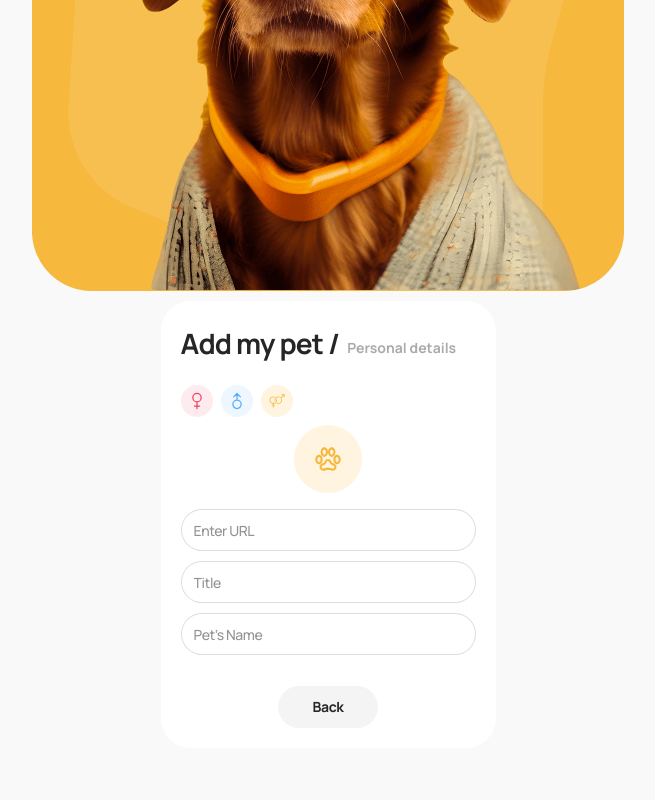
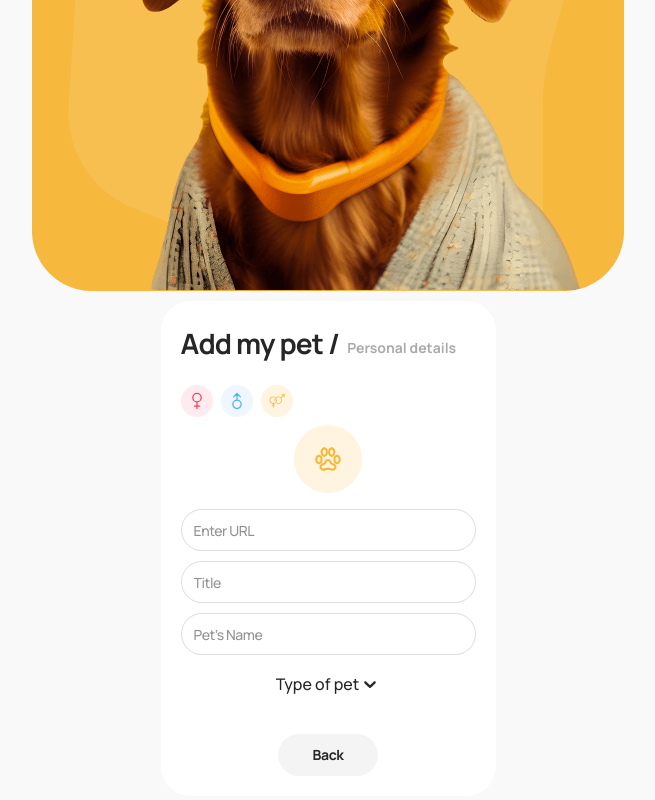
Before and after one commit to AlexandraKhalimon/pet-love-app, a Next.js app: page /add-pet in a window 1280 px wide. Shown: the part 477-1277 px from the top of the page, without its empty margins (312-967 px from the left). Before the commit the page ends 1245 px from the top, so only its background shows below. Built offline with nearby package versions, Linux system fonts and the light colour scheme.

Commit message:
feat(add-pet-form): implement custom species select with react-select

```diff
--- a/components/AddPetForm/AddPetForm.tsx
+++ b/components/AddPetForm/AddPetForm.tsx
@@ -1,8 +1,9 @@
 "use client";
 
 import css from "./AddPetForm.module.css";
-import { useForm } from "react-hook-form";
+import { useForm, Controller } from "react-hook-form";
 import { Sex, Species } from "@/types/notice";
+import Select from "react-select";
 
 interface AddPetFormValues {
   sex: Sex;
@@ -10,11 +11,35 @@ interface AddPetFormValues {
   title: string;
   name: string;
   birthday: string;
-  species: Species;
+  species: { value: Species; label: string };
 }
 
+const species: Species[] = [
+  "dog",
+  "cat",
+  "monkey",
+  "bird",
+  "snake",
+  "turtle",
+  "lizard",
+  "frog",
+  "fish",
+  "ants",
+  "bees",
+  "butterfly",
+  "spider",
+  "scorpion",
+];
+
+const speciesOptions = species.map((option) => {
+  return {
+    value: option,
+    label: option.charAt(0).toUpperCase() + option.slice(1),
+  };
+});
+
 export default function AddPetForm() {
-  const { register, handleSubmit } = useForm<AddPetFormValues>();
+  const { register, handleSubmit, control } = useForm<AddPetFormValues>();
 
   const onSubmit = (data: AddPetFormValues) => console.log(data);
 
@@ -76,6 +101,32 @@ export default function AddPetForm() {
               placeholder="Pet’s Name"
             />
           </label>
+          <div>
+            <label className={css.label}>
+              <Controller
+                name="species"
+                control={control}
+                render={({ field }) => {
+                  return (
+                    <Select
+                      {...field}
+                      options={speciesOptions}
+                      placeholder="Type of pet"
+                      unstyled
+                      isSearchable={false}
+                      classNames={{
+                        control: ({ menuIsOpen }) =>
+                          `${css.selectControl} ${menuIsOpen ? css.dropDownArrow : ""}`,
+                        menu: () => css.selectMenu,
+                        menuList: () => css.selectMenuList,
+                        option: () => css.selectOption,
+                      }}
+                    />
+                  );
+                }}
+              />{" "}
+            </label>
+          </div>
         </div>
         <button type="button" className={css.backBtn}>
           Back
```
